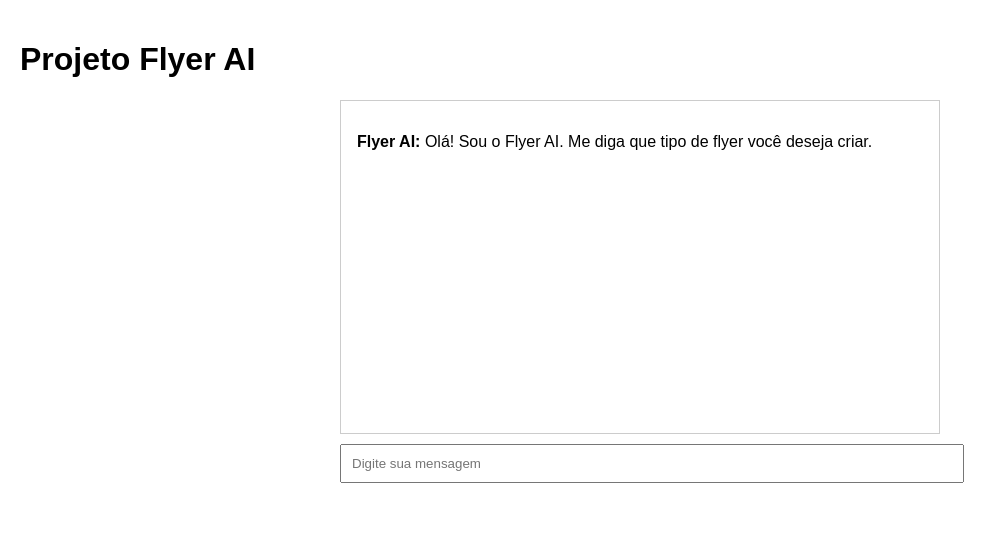
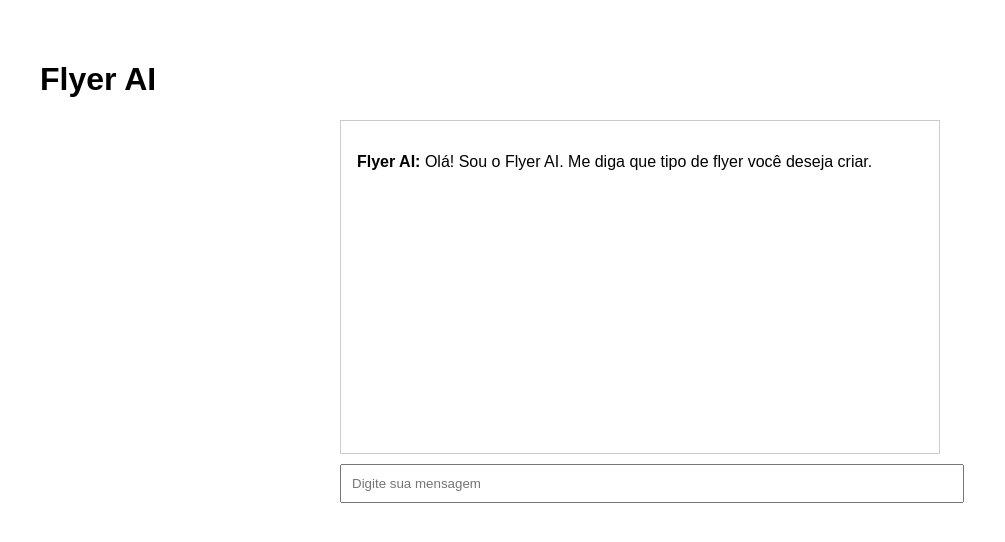
Before and after one commit to AnaPaulaSantos5/automacao-midias-TEST, a Next.js app: page / in a window 1280 px wide. Shown: the top 542 px of the page, without its empty margins (0-1005 px from the left). Built offline with nearby package versions, Linux system fonts and the light colour scheme.

Commit message:
Rename Home component to Page and update styles

```diff
--- a/app/page.js
+++ b/app/page.js
@@ -1,9 +1,9 @@
 import ChatBox from "./components/ChatBox";
 
-export default function Home() {
+export default function Page() {
   return (
-    <main style={{ padding: 20 }}>
-      <h1>Projeto Flyer AI</h1>
+    <main style={{ padding: 40 }}>
+      <h1>Flyer AI</h1>
       <ChatBox />
     </main>
   );
```
